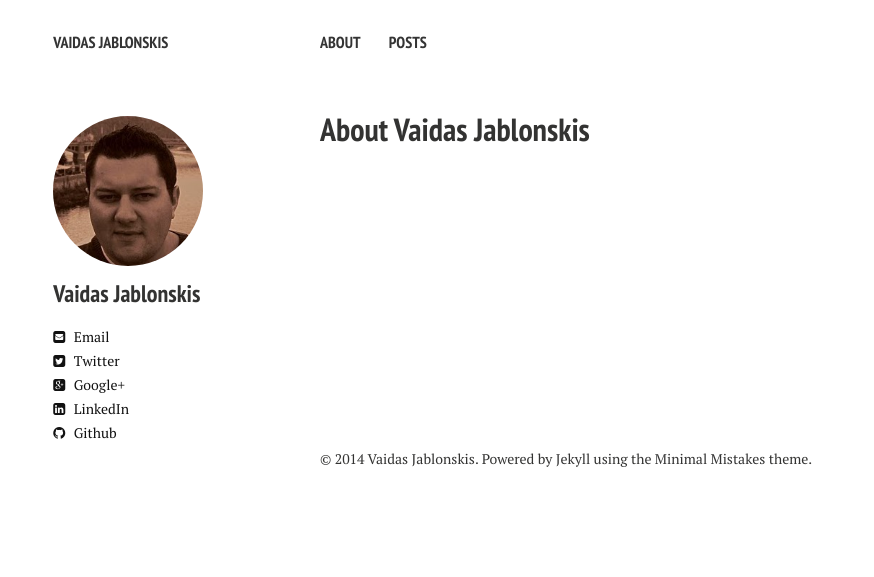
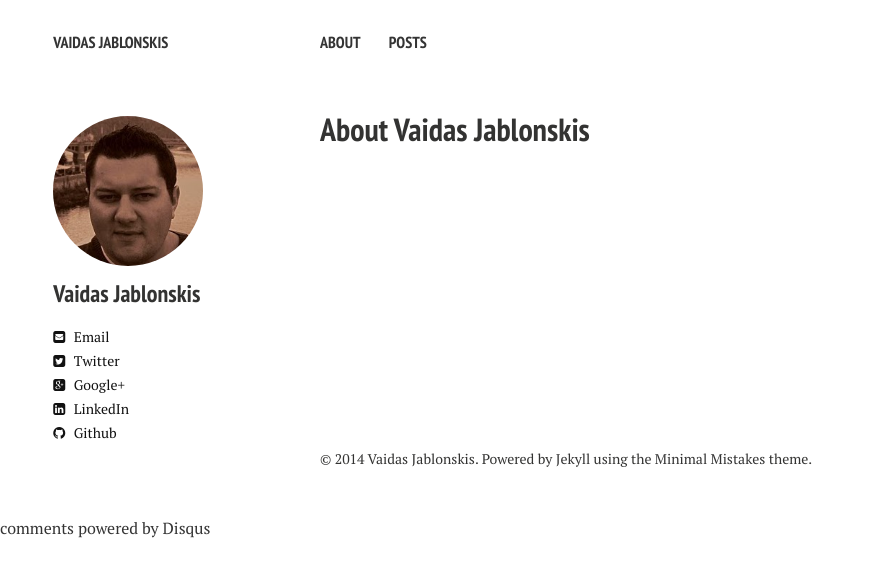
Before and after one commit to vaijab/jablonskis.org, a Jekyll site: the page built from about/index.md, in a window 1280 px wide. Shown: the top 577 px of the page, without its empty margins (0-874 px from the left). Built offline with Jekyll 4.4.1, drawn with Linux system fonts in a browser that asks for light colours; nearby versions of some CDN libraries; comment, search, counter and statistics services are not loaded; part of the change alters nothing that is shown.

Commit message:
config: add disqus shortname for comments

```diff
--- a/_config.yml
+++ b/_config.yml
@@ -33,7 +33,7 @@ owner:
   email:       jablonskis@gmail.com
   twitter:     vaijab
   github:      vaijab
-  disqus-shortname:
+  disqus-shortname: jablonskis
   google:
     plus: https://plus.google.com/+VaidasJablonskis/about
     analytics: UA-25430519-1
```
